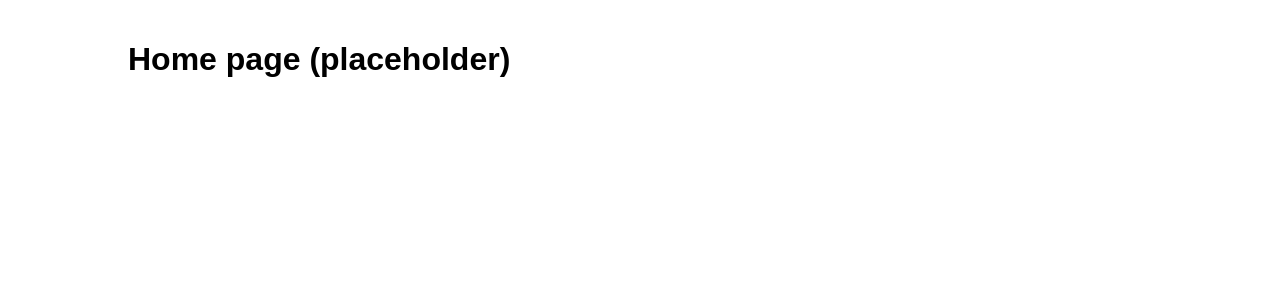
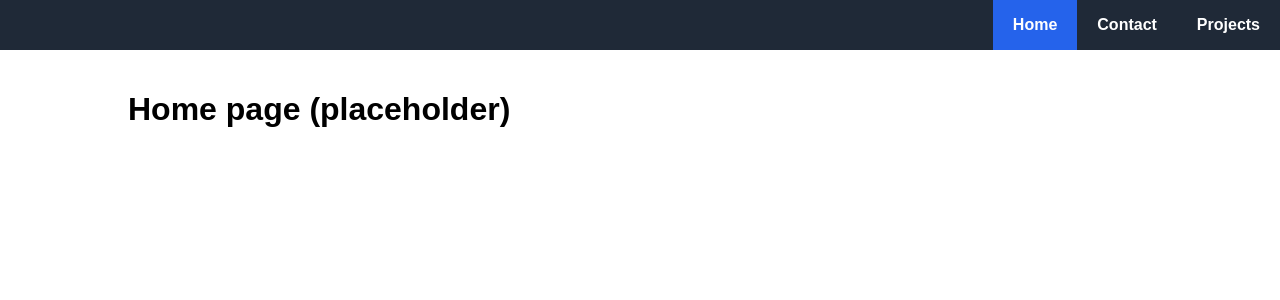
Before and after one commit to nipulrj/jhu_software_concepts, a Flask app: page / in a window 1280 px wide. Shown: the top 300 px of the page. Run offline with Flask 3, Linux system fonts and the light colour scheme.

Commit message:
adding the navigation bar
Co-Authored-By: Claude Sonnet 5 <noreply@anthropic.com>

```diff
--- a/module_1/app/static/css/style.css
+++ b/module_1/app/static/css/style.css
@@ -7,6 +7,39 @@ body {
   margin: 0;
 }
 
+header {
+  display: flex;
+  justify-content: flex-end;
+  background-color: #1f2937;
+}
+
+.navbar ul {
+  list-style-type: none;
+  display: flex;
+  margin: 0;
+  padding: 0;
+}
+
+.navbar li {
+  margin: 0;
+}
+
+.navbar a {
+  display: block;
+  padding: 16px 20px;
+  color: #ffffff;
+  text-decoration: none;
+  font-weight: 600;
+}
+
+.navbar a:hover {
+  background-color: #374151;
+}
+
+.navbar a.active {
+  background-color: #2563eb;
+}
+
 main {
   width: 80%;
   margin: 0 auto;
--- a/module_1/app/templates/base.html
+++ b/module_1/app/templates/base.html
@@ -6,6 +6,15 @@
   <link rel="stylesheet" href="{{ url_for('static', filename='css/style.css') }}">
 </head>
 <body>
+  <header>
+    <nav class="navbar">
+      <ul>
+        <li><a href="{{ url_for('home.index') }}" class="{{ 'active' if active_page == 'home' }}">Home</a></li>
+        <li><a href="{{ url_for('contact.index') }}" class="{{ 'active' if active_page == 'contact' }}">Contact</a></li>
+        <li><a href="{{ url_for('projects.index') }}" class="{{ 'active' if active_page == 'projects' }}">Projects</a></li>
+      </ul>
+    </nav>
+  </header>
   <main>
     {% block content %}{% endblock %}
   </main>
```
